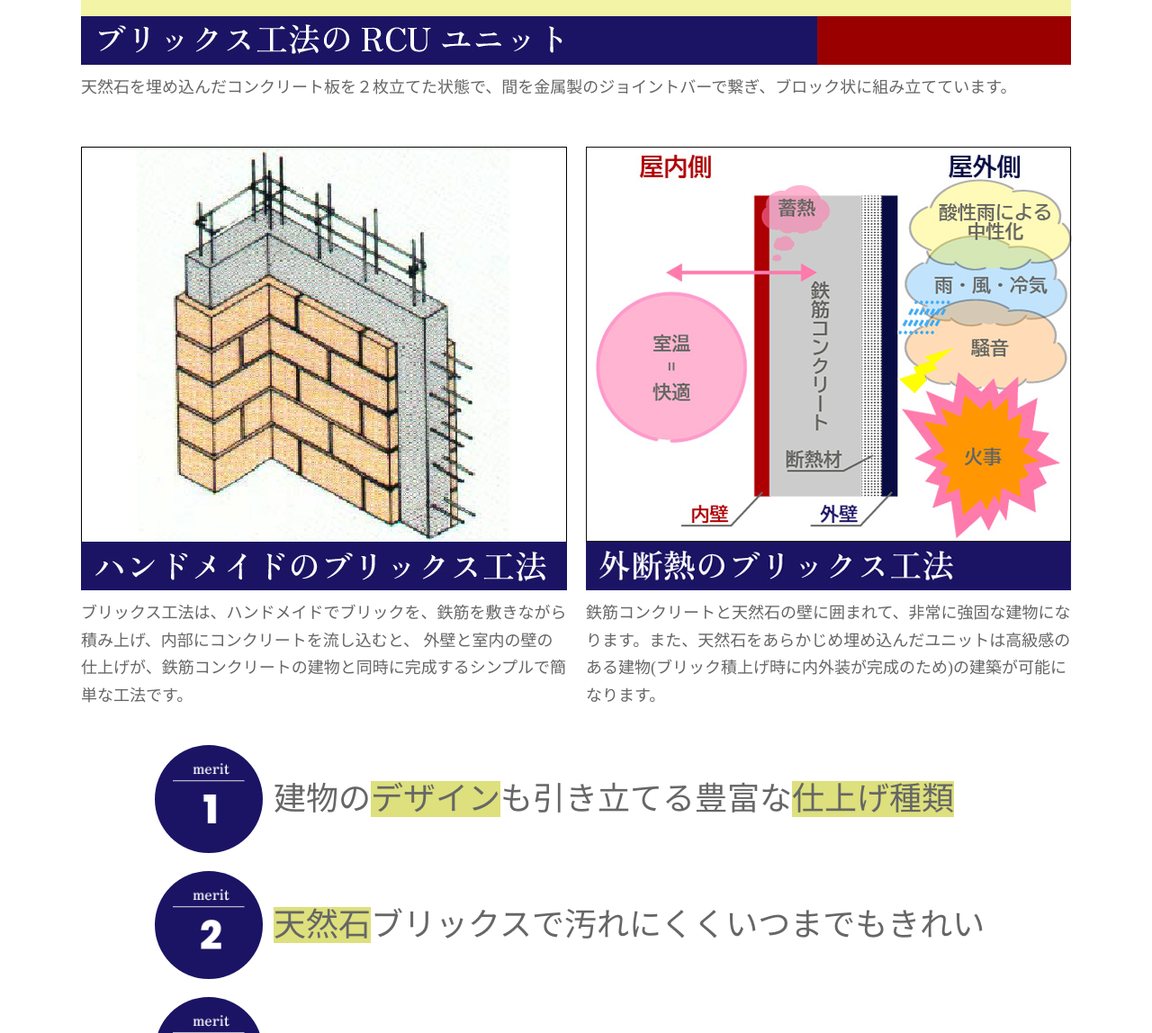
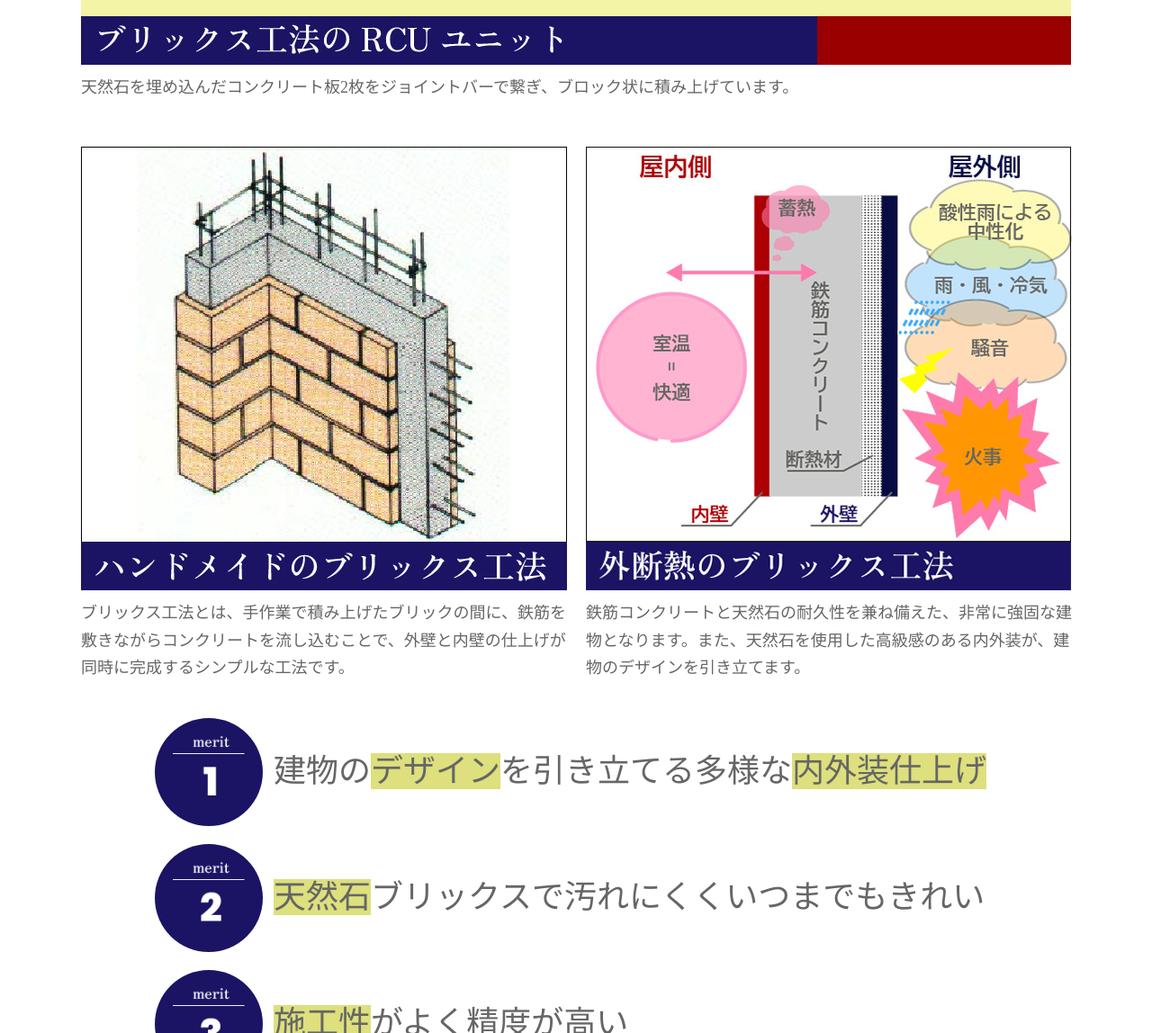
Before and after one commit to Brixhouse/brix-, a plain HTML site: page kouhou.html in a window 1280 px wide. Shown: the part 1009-2157 px from the top of the page at 90% size. Drawn offline with nearby package versions, Linux system fonts and the light colour scheme; a script that the page names is missing.

Commit message:
Add files via upload

```diff
--- a/kouhou.html
+++ b/kouhou.html
@@ -66,22 +66,22 @@
         <div class="kyousyou">
            <img class="hide_sp" src="images/kouhou01.jpg" alt="">
             <img class="hide_pc kyoubouimg" src="images/kouhou01_s.jpg" alt="">
-            <p class="f18 kyouboutext">天然石を埋め込んだコンクリート板を２枚立てた状態で、間を金属製のジョイントバーで繋ぎ、ブロック状に組み立てています。</p>
+            <p class="f18 kyouboutext">天然石を埋め込んだコンクリート板2枚をジョイントバーで繋ぎ、ブロック状に積み上げています。</p>
         </div>
         <div class="kyoubou">
             <ul>
                 <li><img class="kyoubouimg" src="images/kouhou02.jpg" alt="">
-                    <p class="f18 kyouboutext">ブリックス工法は、ハンドメイドでブリックを、鉄筋を敷きながら積み上げ、内部にコンクリートを流し込むと、 外壁と室内の壁の仕上げが、鉄筋コンクリートの建物と同時に完成するシンプルで簡単な工法です。</p>
+                    <p class="f18 kyouboutext">ブリックス工法とは、手作業で積み上げたブリックの間に、鉄筋を敷きながらコンクリートを流し込むことで、外壁と内壁の仕上げが同時に完成するシンプルな工法です。</p>
                 </li>
                 <li><img class="kyoubouimg" src="images/kouhou03.jpg" alt="">
-                    <p class="f18 kyouboutext">鉄筋コンクリートと天然石の壁に囲まれて、非常に強固な建物になります。また、天然石をあらかじめ埋め込んだユニットは高級感のある建物(ブリック積上げ時に内外装が完成のため)の建築が可能になります。</p>
+                    <p class="f18 kyouboutext">鉄筋コンクリートと天然石の耐久性を兼ね備えた、非常に強固な建物となります。また、天然石を使用した高級感のある内外装が、建物のデザインを引き立てます。</p>
                 </li>
             </ul>
         </div>
         <div class="kyoubouwrap">
             <div class="kyouboumerit">
                 <p class="kyouboumeritbtn"><img class="" src="images/merit01.png" alt=""></p>
-                <p class="kyouboumerittext">建物の<span>デザイン</span>も引き立てる<br class="hide_pc">豊富な<span>仕上げ種類</span></p>
+                <p class="kyouboumerittext">建物の<span>デザイン</span>を引き立てる<br class="hide_pc">多様な<span>内外装仕上げ</span></p>
             </div>
             <div class="kyouboumerit">
                 <p class="kyouboumeritbtn"><img class="" src="images/merit02.png" alt=""></p>
```
